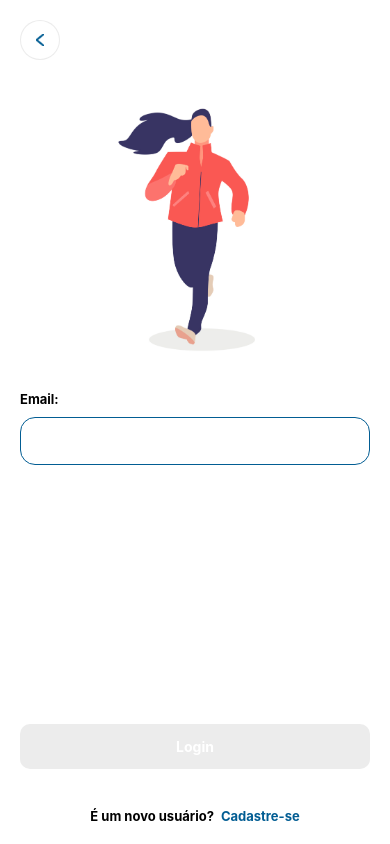
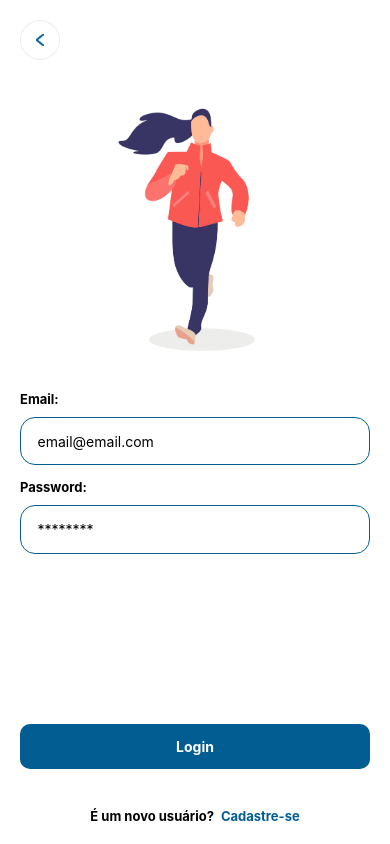
Before and after one commit to joorgeroberto/frontend_tcc_jorge_de_carvalho, a React Native app: screen /Login in a window 390 px wide. Built offline with nearby package versions, Linux system fonts and the light colour scheme.

Commit message:
feat: Adding TextInput validation with hook-form and yup

```diff
--- a/package.json
+++ b/package.json
@@ -10,11 +10,13 @@
     "lint": "eslint . --ext .js,.jsx,.ts,.tsx"
   },
   "dependencies": {
+    "@hookform/resolvers": "^2.8.8",
     "@react-native-community/masked-view": "^0.1.11",
     "@react-navigation/native": "^6.0.8",
     "@react-navigation/stack": "^6.1.1",
     "apisauce": "^2.1.5",
     "react": "17.0.2",
+    "react-hook-form": "^7.29.0",
     "react-native": "0.67.2",
     "react-native-gesture-handler": "^2.2.0",
     "react-native-reanimated": "^2.4.1",
@@ -23,7 +25,8 @@
     "react-redux": "^7.2.6",
     "redux": "^4.1.2",
     "redux-thunk": "^2.4.1",
-    "styled-components": "^5.3.3"
+    "styled-components": "^5.3.3",
+    "yup": "^0.32.11"
   },
   "devDependencies": {
     "@babel/core": "^7.12.9",
--- a/src/components/InputWithLabel.tsx
+++ b/src/components/InputWithLabel.tsx
@@ -4,18 +4,49 @@ import styled from 'styled-components/native';
 
 interface InputProps {
   label: string;
+  value?: string;
+  placeholder?: string;
+  error?: string | undefined;
+  secureTextEntry?: boolean;
+  marginBottom?: number;
+  onChangeText: (text: string) => void;
 }
 
-export function InputWithLabel({ label }: InputProps) {
+export function InputWithLabel({
+  label,
+  value,
+  onChangeText,
+  placeholder = 'Digite o seu texto!',
+  secureTextEntry = false,
+  marginBottom,
+  error,
+}: InputProps) {
   return (
-    <Container>
+    <Container marginBottom={marginBottom}>
       <StyledText>{label}</StyledText>
-      <StyledTextInput value="" />
+      <StyledTextInput
+        errorExists={!!error}
+        value={value}
+        placeholder={placeholder}
+        secureTextEntry={secureTextEntry}
+        onChangeText={onChangeText}
+      />
+      {error && <StyledTextError>{error}</StyledTextError>}
     </Container>
   );
 }
 
-const Container = styled.View``;
+interface ContainerProps {
+  marginBottom?: number;
+}
+
+interface TextInputProps {
+  errorExists?: boolean;
+}
+
+const Container = styled.View<ContainerProps>`
+  margin-bottom: ${({ marginBottom }) => (marginBottom ? marginBottom : 0)}px;
+`;
 
 const StyledText = styled.Text`
   font-weight: 700;
@@ -23,12 +54,18 @@ const StyledText = styled.Text`
   line-height: 15px;
 `;
 
-const StyledTextInput = styled.TextInput`
+const StyledTextInput = styled.TextInput<TextInputProps>`
   margin-top: 10px;
   padding-vertical: 14.71px;
   padding-horizontal: 16.5px;
   border-radius: 15px;
-  border-color: ${colors.PRIMARY};
+  border-color: ${({ errorExists }) => (errorExists ? colors.RED : colors.PRIMARY)};
   border-width: 1px;
   background-color: ${colors.WHITE};
 `;
+
+const StyledTextError = styled(StyledText)`
+  font-weight: 400;
+  margin-top: 5px;
+  color: ${colors.RED};
+`;
--- a/src/config/colors.ts
+++ b/src/config/colors.ts
@@ -3,6 +3,7 @@ const colors = {
   BLACK: '#000000',
   PRIMARY: '#025D93',
   GRAY1: 'rgba(218, 218, 218, 0.5)',
+  RED: '#FF0000',
 };
 
 export default colors;
--- a/src/screens/Login/styles/Login.styles.tsx
+++ b/src/screens/Login/styles/Login.styles.tsx
@@ -1,6 +1,6 @@
 import { Dimensions } from 'react-native';
 import styled from 'styled-components/native';
-import { Button } from '@components/Button';
+import { Button, InputWithLabel as Input } from '@components/index';
 import colors from '@config/colors';
 const windowWidth = Dimensions.get('window').width;
 
@@ -55,3 +55,7 @@ export const InputsContainer = styled.View`
 `;
 
 export const BottomContainer = styled.View``;
+
+export const InputWithLabel = styled(Input)`
+  margin-bottom: 15px;
+`;
--- a/src/screens/Login/view/Login.tsx
+++ b/src/screens/Login/view/Login.tsx
@@ -1,5 +1,9 @@
-import React from 'react';
-import { BackButton, InputWithLabel } from '@components/index';
+import React, { useEffect } from 'react';
+import { BackButton } from '@components/index';
+import { useForm } from 'react-hook-form';
+import * as yup from 'yup';
+import { yupResolver } from '@hookform/resolvers/yup';
+
 import {
   Container,
   Image,
@@ -11,11 +15,29 @@ import {
   SignUpButtonLabel,
   BottomContainer,
   InputsContainer,
+  InputWithLabel,
 } from '../styles/Login.styles';
 import { useNavigation } from '@react-navigation/native';
+import { Alert } from 'react-native';
 
 export function Login() {
   const navigation = useNavigation();
+
+  const validationSchema = yup.object().shape({
+    email: yup.string().required('O email não pode ser vazio.').email('Digite um email válido.'),
+    password: yup
+      .string()
+      .required('A senha não pode ser vazia.')
+      .min(6, 'A senha deve conter pelo menos 6 dígitos.'),
+  });
+
+  const {
+    setValue,
+    handleSubmit,
+    formState: { errors },
+  } = useForm({ resolver: yupResolver(validationSchema) });
+
+  const onSubmit = (data: any) => Alert.alert(data.email, data.password);
 
   return (
     <Container>
@@ -25,11 +47,25 @@ export function Login() {
       </ImageContainer>
 
       <InputsContainer>
-        <InputWithLabel label={'Email:'} />
+        <InputWithLabel
+          label={'Email:'}
+          marginBottom={15}
+          placeholder={'email@email.com'}
+          onChangeText={text => setValue('email', text)}
+          error={errors?.email?.message}
+        />
+
+        <InputWithLabel
+          secureTextEntry
+          label={'Password:'}
+          placeholder={'********'}
+          onChangeText={text => setValue('password', text)}
+          error={errors?.password?.message}
+        />
       </InputsContainer>
 
       <BottomContainer>
-        <LoginButton disabled label="Login" onPress={() => {}} />
+        <LoginButton label="Login" onPress={handleSubmit(onSubmit)} />
         <SignUpTextContainer>
           <SignUpText>É um novo usuário?</SignUpText>
           <SignUpButton>
```
Also changed, not shown: 1 other file (tests, documents, lock files or other folders).
